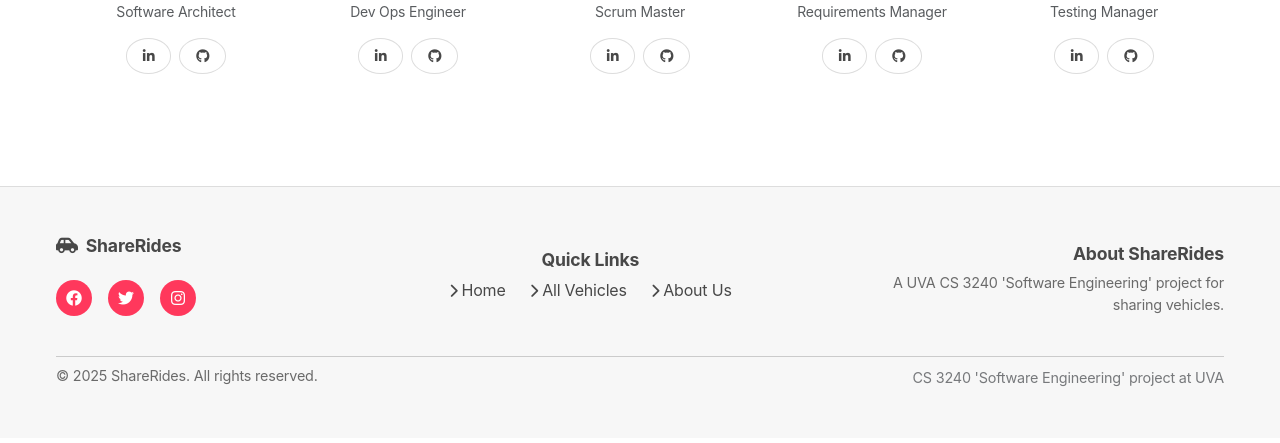
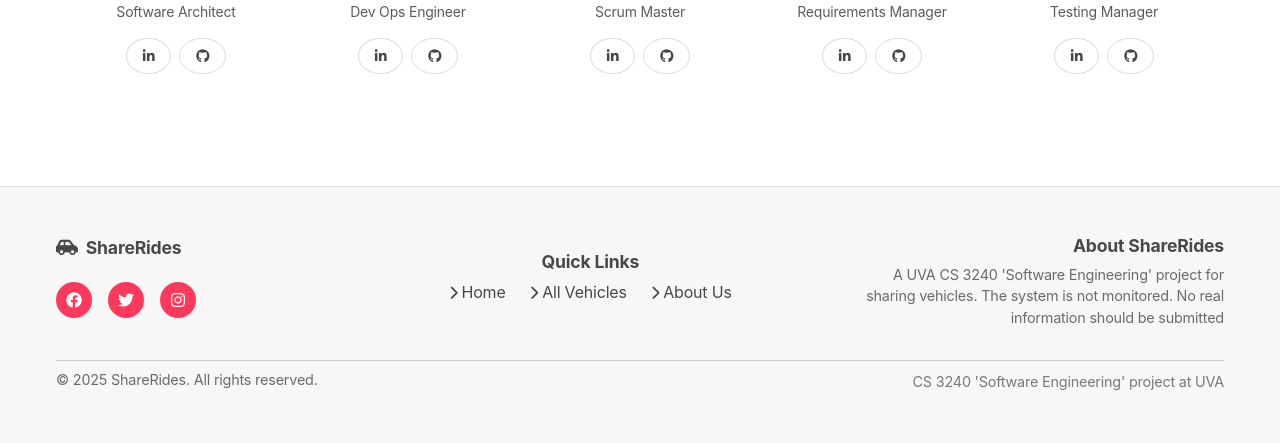
Before and after one commit to TamerTimraz/ShareRides, a Django app: page /about in a window 1280 px wide. Shown: the part 2937-3380 px from the top of the page. Before the commit the page ends 3324 px from the top, so only its background shows below. Run offline with Django 5.2, Linux system fonts and the light colour scheme; parts of the project's set-up code (start-up, migrations or seed data) failed here and were passed over; some libraries are stand-ins or nearby versions.

Commit message:
update footer

```diff
--- a/vehicleLending/templates/vehicleLending/base.html
+++ b/vehicleLending/templates/vehicleLending/base.html
@@ -166,7 +166,7 @@
             </div>
             <div class="col-md-4 text-md-end">
                 <h5 class="mb-2">About ShareRides</h5>
-                <p class="mb-0">A UVA CS 3240 'Software Engineering' project for sharing vehicles.</p>
+                <p class="mb-0">A UVA CS 3240 'Software Engineering' project for sharing vehicles. The system is not monitored. No real information should be submitted</p>
             </div>
         </div>
         <hr class="my-2">
```
